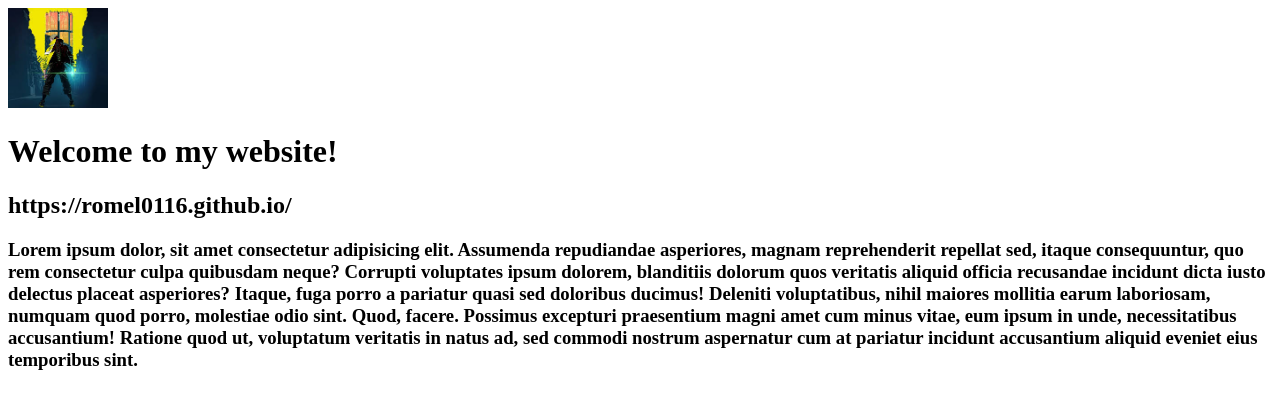
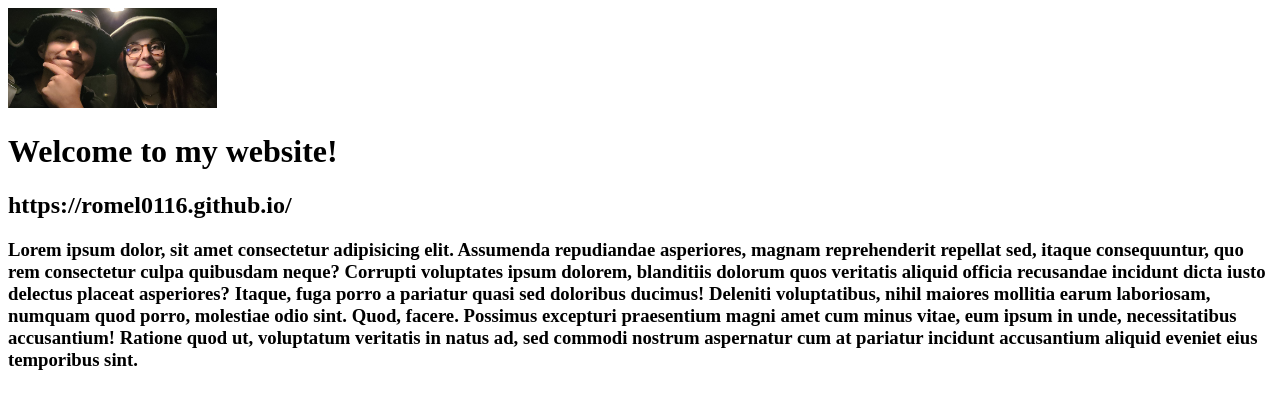
Before and after one commit to Romel0116/Romel0116.github.io, a plain HTML site: page index.html in a window 1280 px wide. Drawn offline with Linux system fonts and the light colour scheme.

Commit message:
Update index.html
g

```diff
--- a/index.html
+++ b/index.html
@@ -9,7 +9,7 @@
 </head>
 <body>
     <header>
-        <img src="images/Test Image.jpeg" alt="My picture" height="100">
+        <img src="images/Romel & Kenz.jpg" alt="My picture" height="100">
     </header>
     <main>
         <h1>Welcome to my website!</h1>
```
